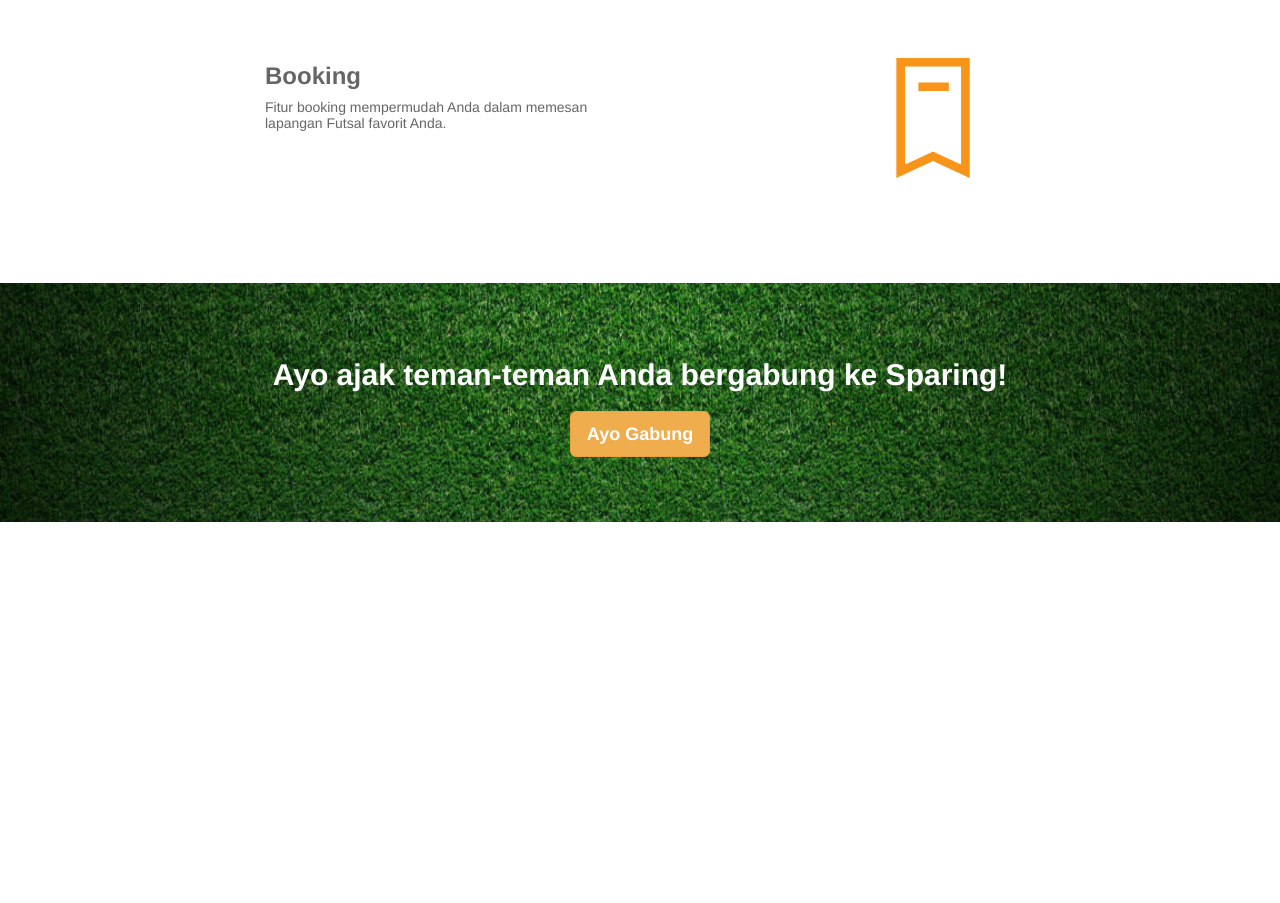
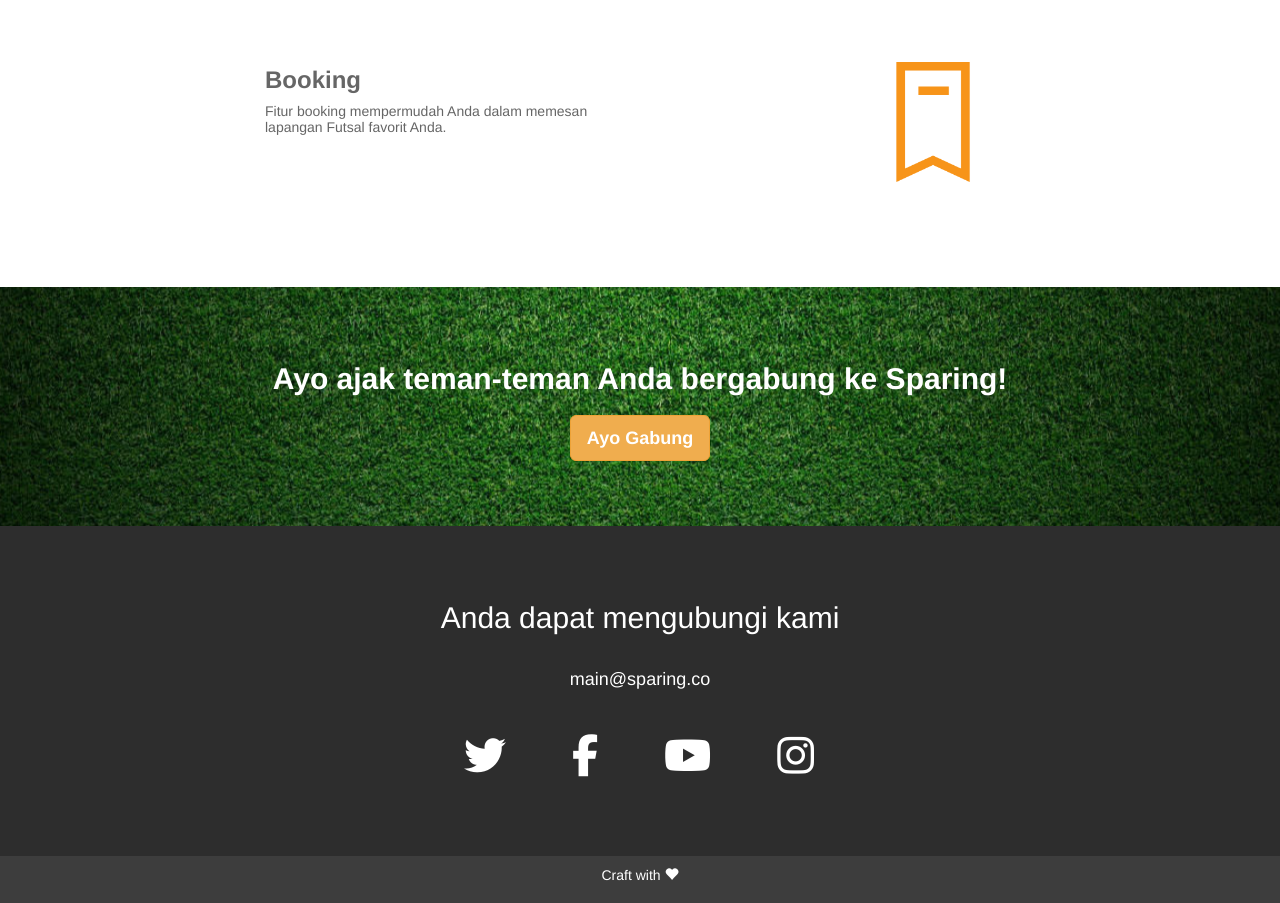
Before and after one commit to rezafaizarahman/Sparing-lp, a website: page app/index.html in a window 1280 px wide. Shown: the part 1786-2689 px from the top of the page. Before the commit the page ends 2308 px from the top, so only its background shows below. Drawn offline with nearby package versions, Linux system fonts and the light colour scheme; files that its build step writes are made by us from their sources.

Commit message:
add: section 5

```diff
--- a/app/index.html
+++ b/app/index.html
@@ -50,7 +50,9 @@
         <ul class="nav navbar-nav">
         </ul>
         <ul class="nav navbar-nav navbar-right">
-          <li><a href="#">Unduh Sparing</a></li>
+          <div class="button-newsletter">
+            <button type="button" class="btn btn-warning btn-md"><b>Unduh Sparing</b></button>
+          </div>
         </ul>
       </nav>
     </div>
@@ -65,7 +67,7 @@
             <img src="images/logosparing.png" height="1000" width="209" class="img-responsive" alt="">
             <h2>Find a futsal team and sparing partner</h2>
             <div class="button-download">
-              <a href="https://play.google.com/store/apps/details?id=com.ionicframework.hiddenpark539995">
+              <a href="#">
                 <img alt="Get it on Google Play" src="http://legatalk.com/assets/images/play-store-button.png" height="51" width="150"> </a>
             </div>
           </div>
@@ -113,7 +115,9 @@
         <div class="col-md-4 col-md-offset-2">
           <div class="desc-feature">
             <h3><b>Timeline</b></h3>
-            <span><p>Dengan fitur timeline Anda dapat dengan mudah menemukan pertandingan terdekat berdasarkan lokasi Anda saat ini</p></span>
+            <span>
+              <p>Dengan fitur timeline Anda dapat dengan mudah menemukan pertandingan terdekat berdasarkan lokasi Anda saat ini</p>
+            </span>
           </div>
         </div>
       </div>
@@ -122,8 +126,9 @@
         <div class="col-md-4 col-md-offset-2">
           <div class="desc-feature">
             <h3><b>Join</b></h3>
-            <span><p>Fitur join memungkinkan Anda bergabung dalam pertandingan atau mengajak teman Anda bertanding.
-            </span></p>
+            <span>
+              <p>Fitur join memungkinkan Anda bergabung dalam pertandingan atau mengajak teman Anda bertanding.</p>
+            </span>
           </div>
         </div>
         <div class="col-md-4 col-md-offset-1">
@@ -142,7 +147,9 @@
         <div class="col-md-4 col-md-offset-1">
           <div class="desc-feature">
             <h3><b>Team</b></h3>
-            <span><p>Fitur Team dapat memudahkan Anda dalam mengorganisir tim futsal hanya dengan smartphone</span></p>
+            <span>
+              <p>Fitur Team dapat memudahkan Anda dalam mengorganisir tim futsal hanya dengan smartphone</p>
+            </span>
           </div>
         </div>
       </div>
@@ -151,7 +158,9 @@
         <div class="col-md-4 col-md-offset-2">
           <div class="desc-feature">
             <h3><b>Booking</b></h3>
-            <span><p>Fitur booking mempermudah Anda dalam memesan lapangan Futsal favorit Anda.</span></p>
+            <span>
+              <p>Fitur booking mempermudah Anda dalam memesan lapangan Futsal favorit Anda.</p>
+            </span>
           </div>
         </div>
         <div class="col-md-4 col-md-offset-1">
@@ -161,7 +170,6 @@
         </div>
       </div>
     </div>
-  </div>
   </div>
 
   <!-- Section 4 -->
@@ -180,44 +188,39 @@
     </div>
   </div>
 
-
-  <!-- <div class="container">
-      <div class="header">
-        <ul class="nav nav-pills pull-right">
-          <li class="active"><a href="#">Home</a></li>
-          <li><a href="#">About</a></li>
-          <li><a href="#">Contact</a></li>
-        </ul>
-        <h3 class="text-muted">sparing lp</h3>
-      </div>
-
-      <div class="jumbotron">
-        <h1>'Allo, 'Allo!</h1>
-        <p class="lead">Always a pleasure scaffolding your apps.</p>
-        <p><a class="btn btn-lg btn-success" href="#">Splendid! <span class="glyphicon glyphicon-ok"></span></a></p>
-      </div>
-
-      <div class="row marketing">
-        <div class="col-lg-6">
-          <h4><a href="https://html5boilerplate.com/">HTML5 Boilerplate</a></h4>
-          <p>HTML5 Boilerplate is a professional front-end template for building fast, robust, and adaptable web apps or sites.</p>
-
-
-
-          <h4><a href="http://getbootstrap.com/">Bootstrap</a></h4>
-          <p>Sleek, intuitive, and powerful mobile first front-end framework for faster and easier web development.</p>
-
-          <h4><a href="http://modernizr.com/">Modernizr</a></h4>
-          <p>Modernizr is an open-source JavaScript library that helps you build the next generation of HTML5 and CSS3-powered websites.</p>
-
+  <!-- Section 5 -->
+  <div class="section5" id="section5">
+    <div class="container">
+      <div class="row">
+        <div class="col-md-12">
+          <div class="newsletter">
+            <h2>Anda dapat mengubungi kami</h2>
+            <br>
+            <h4>main@sparing.co</h4>
+          </div>
+          <div class="row centered button-social">
+            <a href="https://twitter.com/intent/user?screen_name=sparingapp" rel="me" class="twitter-anywhere-user"><i class="fa fa-twitter fa-3x"></i></a>
+            <a href="http://facebook.com/sparingapp" rel="me" target="_blank"><i class="fa fa-facebook fa-3x"></i></a>
+            <a href="http://youtube.com/sparingapp" rel="me" target="_blank"><i class="fa fa-youtube fa-3x"></i></a>
+            <a href="http://instagram.com/sparingapp" rel="me" target="_blank"><i class="fa fa-instagram fa-3x"></i></a>
+          </div>
         </div>
       </div>
+    </div>
+  </div>
 
-      <div class="footer">
-        <p><span class="glyphicon glyphicon-heart"></span> from the Yeoman team</p>
+  <!-- Bahagia -->
+  <div class="bahagia" id="bahagia">
+    <div class="container">
+      <div class="row">
+        <div class="col-md-12 centered">
+          <p>Craft with
+            <span class="glyphicon glyphicon-heart"></span>
+          </p>
+        </div>
       </div>
-    </div> -->
-
+    </div>
+  </div>
 
   <!-- build:js(.) scripts/vendor.js -->
   <!-- bower:js -->
--- a/app/styles/main.css
+++ b/app/styles/main.css
@@ -96,3 +96,28 @@ body {
   padding-bottom: 50px;
   background: url(../images/newsletter2.png) no-repeat center;
 }
+#section5 {
+  position: relative;
+  display: table;
+  width: 100%;
+  height: 100%;
+  padding-top: 50px;
+  padding-bottom: 50px;
+  background-color: #2d2d2d;
+}
+.button-social .fa{
+  padding: 30px;
+  letter-spacing: 2px;
+  color: #fff;
+}
+
+#bahagia {
+  position: relative;
+  display: table;
+  width: 100%;
+  height: 100%;
+  padding-top: 10px;
+  padding-bottom: 10px;
+  background-color: #3d3d3d;
+  color: #fff;
+}
```
